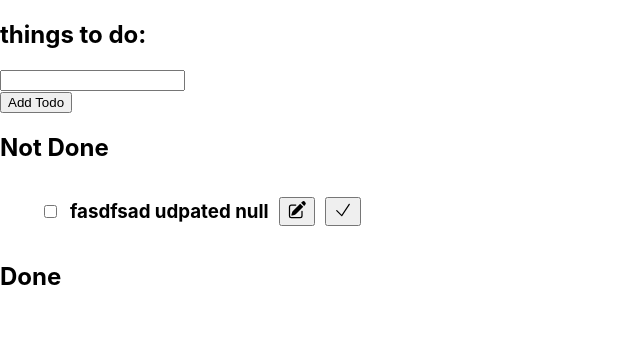
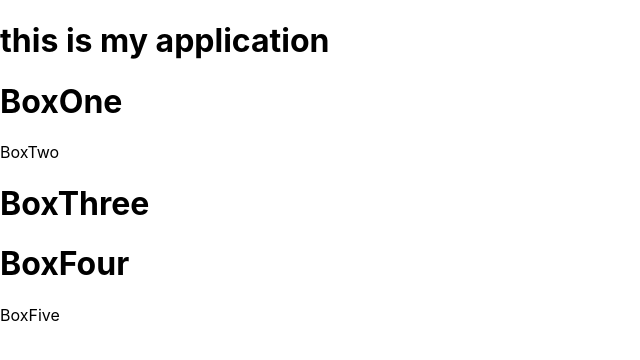
Before and after one commit to divyashan3223/batch-7, a React (Create React App) app: page / in a window 1280 px wide. Shown: the top 360 px of the page, without its empty margins (0-640 px from the left). Built offline with nearby package versions, Linux system fonts and the light colour scheme; data requests are answered from the project's data file.

Commit message:
intro to context

```diff
--- a/src/App.js
+++ b/src/App.js
@@ -1,9 +1,10 @@
-import Container from "./components/Container";
+import BoxOne from "./components/Box";
 
 const App = () => {
   return (
     <main>
-      <Container />
+      <h1>this is my application</h1>
+      <BoxOne />
     </main>
   );
 };
--- a/src/api/todo.js
+++ /dev/null
@@ -1,22 +0,0 @@
-import httpClient from "../libs/axios";
-
-export const getTodos = async () => {
-  const response = await httpClient.get("/todos");
-  return response.data;
-};
-export const getTodo = async (id) => {
-  const response = await httpClient.get(`/todos/${id}`);
-  return response.data;
-};
-export const createTodo = async (body) => {
-  const response = await httpClient.post("/todos", body);
-  return response.data;
-};
-export const updateTodo = async (id, body) => {
-  const response = await httpClient.put(`/todos/${id}`, body);
-  return response.data;
-};
-export const deleteTodo = async (id) => {
-  const response = await httpClient.delete(`/todos/${id}`);
-  return response.data;
-};
--- /dev/null
+++ b/src/components/Box.jsx
@@ -0,0 +1,38 @@
+import { useContext } from "react";
+import { themeContext } from "../context/ThemeContextProvider";
+
+const BoxOne = () => {
+  return (
+    <div>
+      <h1>BoxOne</h1>
+      <BoxTwo />
+      <BoxThree />
+    </div>
+  );
+};
+const BoxTwo = () => {
+  return <div>BoxTwo</div>;
+};
+const BoxThree = () => {
+  return (
+    <div>
+      <h1>BoxThree</h1>
+      <BoxFour />
+    </div>
+  );
+};
+const BoxFour = () => {
+  return (
+    <div>
+      <h1>BoxFour</h1>
+      <BoxFive />
+    </div>
+  );
+};
+const BoxFive = () => {
+  const theme = useContext(themeContext);
+  console.log({ theme });
+  return <div>BoxFive</div>;
+};
+
+export default BoxOne;
--- a/src/components/Button.jsx
+++ /dev/null
@@ -1,5 +0,0 @@
-const Button = ({ children, type = "button" }) => {
-  return <button type={type}>{children}</button>;
-};
-
-export default Button;
--- a/src/components/Container.jsx
+++ /dev/null
@@ -1,139 +0,0 @@
-import { useEffect, useState } from "react";
-import { createTodo, deleteTodo, getTodos, updateTodo } from "../api/todo";
-import Button from "./Button";
-import Input from "./Input";
-
-const Container = () => {
-  const [todos, setTodos] = useState(null);
-  const [error, setError] = useState(null);
-  const [title, setTitle] = useState("");
-
-  const [edit, setEdit] = useState(null);
-
-  const handleSubmit = async (e) => {
-    e.preventDefault();
-
-    if (edit) {
-      await updateTodo(edit.id, { ...edit, title });
-      setTitle("");
-      setEdit(null);
-    } else {
-      if (title.length > 2) {
-        await createTodo({
-          done: false,
-          title,
-        });
-        setTitle("");
-      }
-    }
-  };
-  useEffect(() => {
-    getTodos()
-      .then((data) => {
-        setTodos(data);
-        setError(null);
-      })
-      .catch((err) => {
-        setError(err.message);
-        setTodos(null);
-      });
-  }, []);
-  const handleFinish = async (targetTodo) => {
-    await updateTodo(targetTodo.id, { ...targetTodo, done: true });
-  };
-  const handleDelete = async (targetTodoId) => {
-    await deleteTodo(targetTodoId);
-  };
-
-  const handleEdit = async (targetTodo) => {
-    setTitle(targetTodo.title);
-    setEdit(targetTodo);
-  };
-
-  if (error) {
-    return <h1>{error}</h1>;
-  }
-  return (
-    <div>
-      <section>
-        <h1>things to do:</h1>
-        <form onSubmit={handleSubmit}>
-          <Input value={title} onChange={(e) => setTitle(e.target.value)} />
-          <Button type="submit">{edit ? "Update" : "Add"} Todo</Button>
-        </form>
-      </section>
-
-      <section>
-        <h1>Not Done</h1>
-        <ul>
-          {todos
-            ?.filter((todo) => !todo.done)
-            .map((todo) => (
-              <li key={todo.id} style={{ display: "flex", gap: "10px", alignItems: "center" }}>
-                <input type="checkbox" checked={todo.done} />
-                <h3>{todo.title}</h3>
-                <div onClick={() => handleEdit(todo)}>
-                  <Button>
-                    <svg
-                      style={{ height: "20px", width: "20px" }}
-                      xmlns="http://www.w3.org/2000/svg"
-                      viewBox="0 0 24 24"
-                      fill="currentColor"
-                    >
-                      <path d="M21.731 2.269a2.625 2.625 0 0 0-3.712 0l-1.157 1.157 3.712 3.712 1.157-1.157a2.625 2.625 0 0 0 0-3.712ZM19.513 8.199l-3.712-3.712-8.4 8.4a5.25 5.25 0 0 0-1.32 2.214l-.8 2.685a.75.75 0 0 0 .933.933l2.685-.8a5.25 5.25 0 0 0 2.214-1.32l8.4-8.4Z" />
-                      <path d="M5.25 5.25a3 3 0 0 0-3 3v10.5a3 3 0 0 0 3 3h10.5a3 3 0 0 0 3-3V13.5a.75.75 0 0 0-1.5 0v5.25a1.5 1.5 0 0 1-1.5 1.5H5.25a1.5 1.5 0 0 1-1.5-1.5V8.25a1.5 1.5 0 0 1 1.5-1.5h5.25a.75.75 0 0 0 0-1.5H5.25Z" />
-                    </svg>
-                  </Button>
-                </div>
-                <div onClick={() => handleFinish(todo)}>
-                  <Button>
-                    <svg
-                      style={{ height: "20px", width: "20px" }}
-                      xmlns="http://www.w3.org/2000/svg"
-                      viewBox="0 0 24 24"
-                      fill="currentColor"
-                    >
-                      <path
-                        fillRule="evenodd"
-                        d="M19.916 4.626a.75.75 0 0 1 .208 1.04l-9 13.5a.75.75 0 0 1-1.154.114l-6-6a.75.75 0 0 1 1.06-1.06l5.353 5.353 8.493-12.74a.75.75 0 0 1 1.04-.207Z"
-                        clipRule="evenodd"
-                      />
-                    </svg>
-                  </Button>
-                </div>
-              </li>
-            ))}
-        </ul>
-        <h1> Done</h1>
-        <ul>
-          {todos
-            ?.filter((todo) => todo.done)
-            .map((todo) => (
-              <li key={todo.id} style={{ display: "flex", gap: "10px", alignItems: "center" }}>
-                <input type="checkbox" checked={todo.done} />
-                <h3>{todo.title}</h3>
-                <div onClick={() => handleDelete(todo.id)}>
-                  <Button>
-                    <svg
-                      style={{ height: "20px", width: "20px" }}
-                      xmlns="http://www.w3.org/2000/svg"
-                      viewBox="0 0 24 24"
-                      fill="currentColor"
-                    >
-                      <path
-                        fillRule="evenodd"
-                        d="M16.5 4.478v.227a48.816 48.816 0 0 1 3.878.512.75.75 0 1 1-.256 1.478l-.209-.035-1.005 13.07a3 3 0 0 1-2.991 2.77H8.084a3 3 0 0 1-2.991-2.77L4.087 6.66l-.209.035a.75.75 0 0 1-.256-1.478A48.567 48.567 0 0 1 7.5 4.705v-.227c0-1.564 1.213-2.9 2.816-2.951a52.662 52.662 0 0 1 3.369 0c1.603.051 2.815 1.387 2.815 2.951Zm-6.136-1.452a51.196 51.196 0 0 1 3.273 0C14.39 3.05 15 3.684 15 4.478v.113a49.488 49.488 0 0 0-6 0v-.113c0-.794.609-1.428 1.364-1.452Zm-.355 5.945a.75.75 0 1 0-1.5.058l.347 9a.75.75 0 1 0 1.499-.058l-.346-9Zm5.48.058a.75.75 0 1 0-1.498-.058l-.347 9a.75.75 0 0 0 1.5.058l.345-9Z"
-                        clipRule="evenodd"
-                      />
-                    </svg>
-                  </Button>
-                </div>
-              </li>
-            ))}
-        </ul>
-      </section>
-    </div>
-  );
-};
-
-export default Container;
--- a/src/components/Input.jsx
+++ /dev/null
@@ -1,19 +0,0 @@
-import { useState } from "react";
-
-const Input = ({ required, name, placeholder = "", type = "text", value, onChange }) => {
-  return (
-    <div>
-      <label htmlFor=""></label>
-      <input
-        type={type}
-        placeholder={placeholder}
-        value={value}
-        onChange={onChange}
-        required={required}
-        name={name}
-      />
-    </div>
-  );
-};
-
-export default Input;
--- /dev/null
+++ b/src/context/ThemeContextProvider.jsx
@@ -0,0 +1,13 @@
+import { useState, createContext } from "react";
+// step-1
+export const themeContext = createContext(null);
+
+// children=<App/>
+const ThemeContextProvider = ({ children }) => {
+  // step-2
+  const [theme, setTheme] = useState("dark");
+  //   step-3
+  return <themeContext.Provider value={theme}>{children}</themeContext.Provider>;
+};
+
+export default ThemeContextProvider;
--- a/src/index.js
+++ b/src/index.js
@@ -3,12 +3,13 @@ import ReactDOM from "react-dom/client";
 import "./index.css";
 import App from "./App";
 import reportWebVitals from "./reportWebVitals";
+import ThemeContextProvider from "./context/ThemeContextProvider";
 
 const root = ReactDOM.createRoot(document.getElementById("root"));
 root.render(
-  // <React.StrictMode>
-  <App />
-  // </React.StrictMode>
+  <ThemeContextProvider>
+    <App />
+  </ThemeContextProvider>
 );
 
 // If you want to start measuring performance in your app, pass a function
--- a/src/libs/axios.js
+++ /dev/null
@@ -1,7 +0,0 @@
-import axios from "axios";
-
-const httpClient = axios.create({
-  baseURL: "http://localhost:8080/",
-});
-
-export default httpClient;
```
